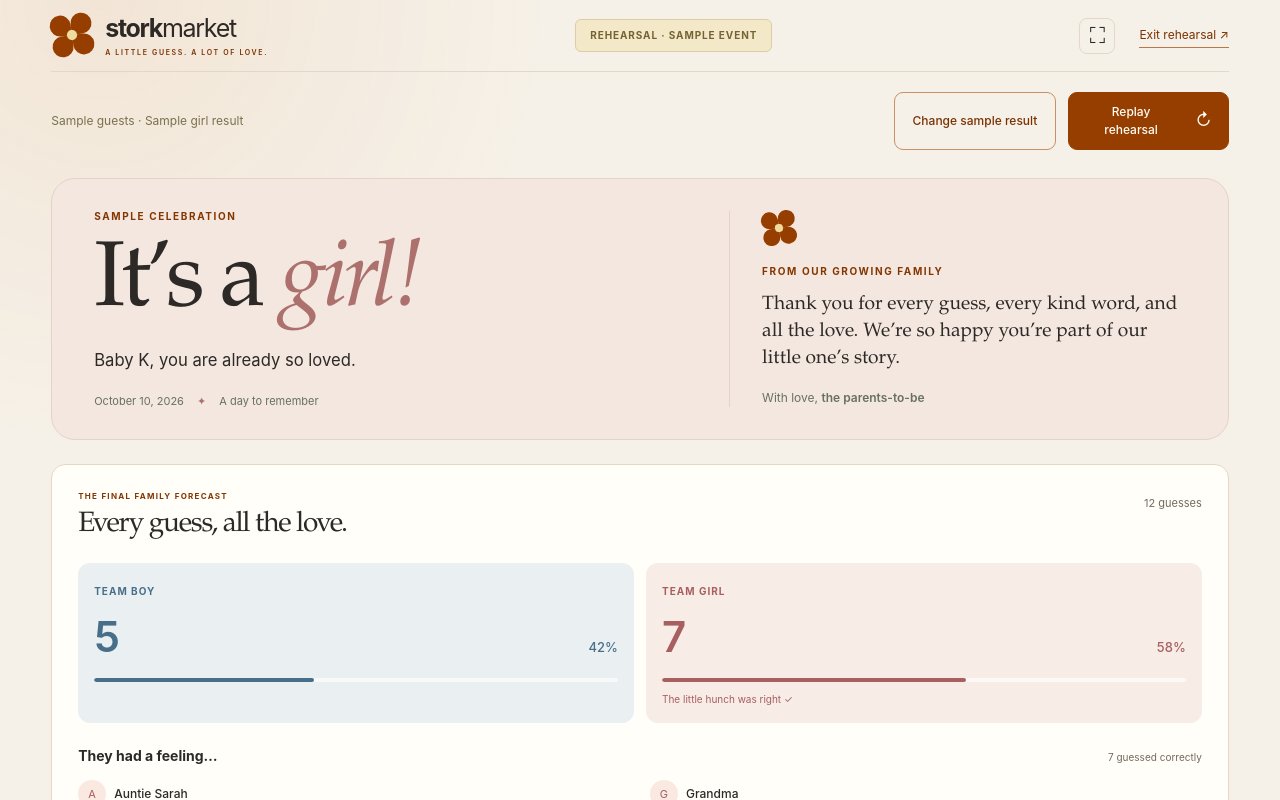
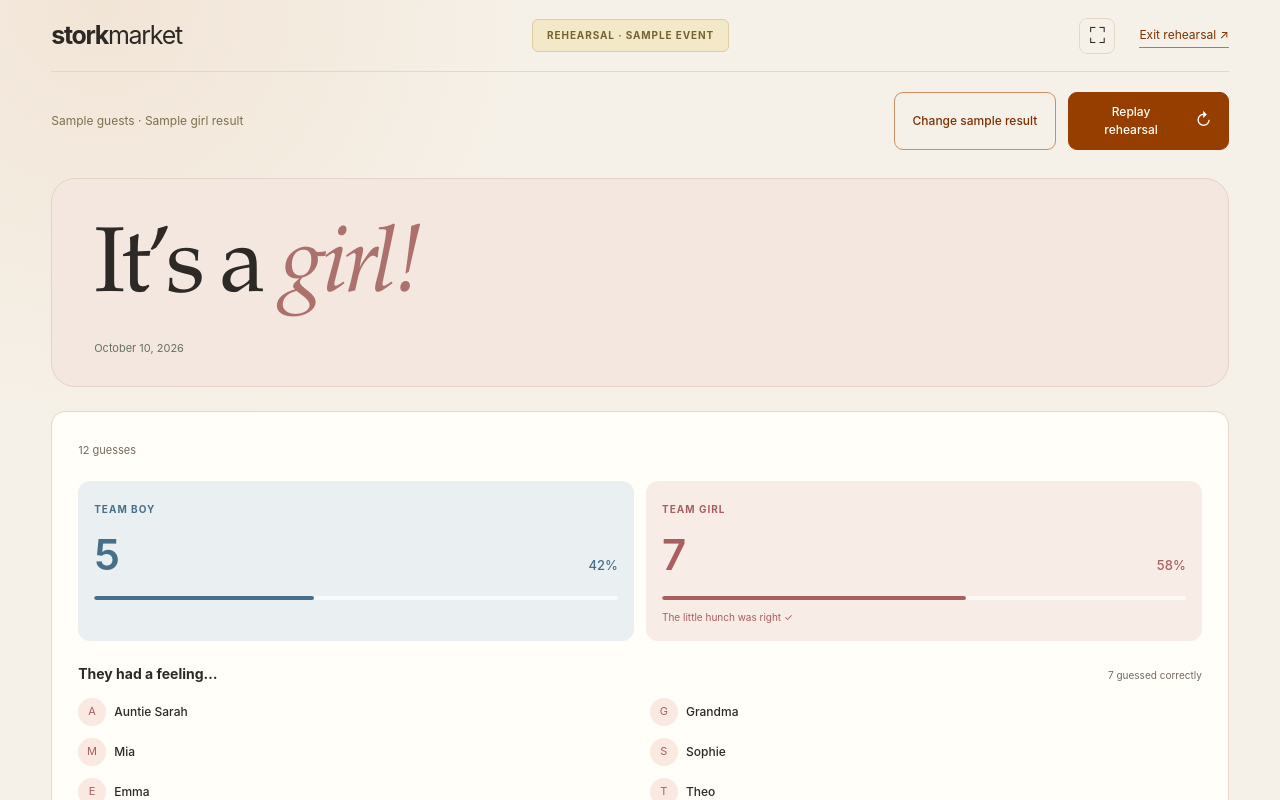
Before and after one commit to jkapilivsky/stork-market, a Next.js app: page /rehearsal in a window 1280 px wide. Both pictures are taken after a click on the button "Preview celebration screen ↗". Shown: the top 800 px of the page. Built offline with nearby package versions, Linux system fonts and the light colour scheme.

Commit message:
refine reveal experience

```diff
--- a/app/event/Celebration.tsx
+++ b/app/event/Celebration.tsx
@@ -7,12 +7,7 @@ import { Flower } from "./EventShell";
 import { Modal } from "./Modal";
 import { QRCard } from "./QRCard";
 import { Reveal } from "./Reveal";
-import {
-  DEFAULT_THANK_YOU,
-  tally,
-  type EventSnapshot,
-  type Gender,
-} from "./model";
+import { tally, type EventSnapshot, type Gender } from "./model";
 
 type CelebrationEvent = Pick<EventSnapshot, "settings" | "guests" | "me"> & {
   result: Gender;
@@ -62,17 +57,10 @@ export function CelebrationScreen({
     <div className={`party-celebration is-${event.result}`}>
       <section className="celebration-hero" aria-labelledby="celebration-title">
         <div className="celebration-announcement">
-          <span className="party-eyebrow">
-            {rehearsal ? "SAMPLE CELEBRATION" : "THE SECRET IS OUT"}
-          </span>
           <h1 id="celebration-title">
             It’s a <em>{event.result}!</em>
           </h1>
-          <p>{event.settings.babyName}, you are already so loved.</p>
-          <span className="celebration-date">
-            {event.settings.dateLabel} <span aria-hidden="true">✦</span> A day
-            to remember
-          </span>
+          <span className="celebration-date">{event.settings.dateLabel}</span>
           {event.me?.vote && (
             <span className="celebration-personal" role="status">
               {event.me.vote === event.result
@@ -81,16 +69,6 @@ export function CelebrationScreen({
             </span>
           )}
         </div>
-        <div className="celebration-thanks">
-          <Flower />
-          <span className="party-eyebrow">FROM OUR GROWING FAMILY</span>
-          <blockquote>
-            {event.settings.thankYouMessage || DEFAULT_THANK_YOU}
-          </blockquote>
-          <p>
-            With love, <strong>{event.settings.parentsLabel}</strong>
-          </p>
-        </div>
       </section>
 
       <div
@@ -98,13 +76,9 @@ export function CelebrationScreen({
       >
         <section
           className="party-card celebration-results"
-          aria-labelledby="final-guesses-title"
+          aria-label="Final guesses"
         >
           <div className="party-section-heading">
-            <div>
-              <span className="party-eyebrow">THE FINAL FAMILY FORECAST</span>
-              <h2 id="final-guesses-title">Every guess, all the love.</h2>
-            </div>
             <span className="celebration-total">
               {counts.total} {counts.total === 1 ? "guess" : "guesses"}
             </span>
@@ -237,10 +211,6 @@ export function CelebrationScreen({
         )}
       </div>
       <div className="celebration-footer">
-        <span>
-          <span aria-hidden="true">♡</span> The guessing is over. The love is
-          just beginning.
-        </span>
         <button
           className="party-text-link"
           aria-pressed={paused}
--- a/app/event/Dashboard.tsx
+++ b/app/event/Dashboard.tsx
@@ -114,7 +114,6 @@ function HomeForecast() {
 function FolkloreCard() {
   return (
     <section className="home-folklore" aria-labelledby="tales-title">
-      <span className="party-eyebrow">A LITTLE FOLKLORE, A LITTLE FUN</span>
       <h2 id="tales-title">Old Wives’ Tales</h2>
       <div className="folklore-columns">
         <div>
--- a/app/event/EventShell.tsx
+++ b/app/event/EventShell.tsx
@@ -52,10 +52,8 @@ export function EventShell({ children }: { children: ReactNode }) {
       </a>
       <header className="party-header">
         <Link className="party-brand" href="/" aria-label="Stork Market home">
-          <Flower />
           <span>
             stork<span className="brand-light">market</span>
-            <small>A LITTLE GUESS. A LOT OF LOVE.</small>
           </span>
         </Link>
         <nav className="party-nav" aria-label="Primary navigation">
--- a/app/event/Rehearsal.tsx
+++ b/app/event/Rehearsal.tsx
@@ -54,12 +54,6 @@ export function RehearsalPage() {
     const timer = setInterval(tick, 100);
     return () => clearInterval(timer);
   }, [stage, deadline]);
-  useEffect(() => {
-    if (stage !== "revealed") return;
-    const timer = setTimeout(() => setStage("celebration"), 12_000);
-    return () => clearTimeout(timer);
-  }, [stage]);
-
   function start() {
     setRemaining(10);
     setDeadline(Date.now() + 10_000);
@@ -84,10 +78,8 @@ export function RehearsalPage() {
           prefetch={false}
           aria-label="Return to host setup"
         >
-          <Flower />
           <span>
             stork<span className="brand-light">market</span>
-            <small>A LITTLE GUESS. A LOT OF LOVE.</small>
           </span>
         </Link>
         <span className="rehearsal-badge">
@@ -219,7 +211,6 @@ export function RehearsalPage() {
         )}
         {(stage === "countdown" || stage === "revealed") && (
           <RevealPresentation
-            babyName={DEFAULT_SETTINGS.babyName}
             result={stage === "revealed" ? result : null}
             counts={tally(SAMPLE_GUESTS)}
             remaining={remaining}
--- a/app/event/Reveal.tsx
+++ b/app/event/Reveal.tsx
@@ -2,7 +2,6 @@
 
 import { useEffect, useState, type CSSProperties } from "react";
 import { api, useEvent } from "./EventProvider";
-import { Flower } from "./EventShell";
 import { Modal } from "./Modal";
 import { tally, type Gender, type HostSnapshot } from "./model";
 
@@ -17,11 +16,6 @@ export function Reveal() {
     event.phase === "revealed" &&
     activeRevealAt !== null &&
     activeRevealAt === event.revealAt;
-  useEffect(() => {
-    if (!playingResult) return;
-    const timer = setTimeout(() => setActiveRevealAt(null), 12_000);
-    return () => clearTimeout(timer);
-  }, [playingResult]);
   const [host, setHost] = useState(false);
   const [stopping, setStopping] = useState(false);
   const [error, setError] = useState("");
@@ -61,7 +55,6 @@ export function Reveal() {
     : 10;
   return (
     <RevealPresentation
-      babyName={event.settings.babyName}
       result={event.phase === "revealed" ? event.result : null}
       counts={counts}
       remaining={remaining}
@@ -75,7 +68,6 @@ export function Reveal() {
 }
 
 export function RevealPresentation({
-  babyName,
   result,
   counts,
   remaining,
@@ -86,7 +78,6 @@ export function RevealPresentation({
   error = "",
   rehearsal = false,
 }: {
-  babyName: string;
   result: Gender | null;
   counts: ReturnType<typeof tally>;
   remaining: number;
@@ -131,35 +122,19 @@ export function RevealPresentation({
         </div>
       )}
       <div className="party-reveal-content">
-        <Flower />
-        <span className="party-eyebrow">
-          {revealed ? "THE LITTLE SECRET IS OUT" : "EVERYONE, GATHER ROUND"}
-        </span>
         {revealed ? (
           <>
             <h1>
               It’s a <em>{result}!</em>
             </h1>
-            <p>{babyName}, you are already so loved.</p>
             <span className="reveal-team">
               {counts.total
                 ? `${counts[result!]} of ${counts.total} guests guessed it!`
                 : "Let the happy tears begin."}
             </span>
-            <button className="party-button" onClick={onContinue}>
-              Join the celebration <span aria-hidden="true">♡</span>
-            </button>
-            <small className="reveal-next">
-              The celebration opens automatically in a moment.
-            </small>
           </>
         ) : (
           <>
-            <h1>
-              A little closer to
-              <br />
-              meeting you.
-            </h1>
             <div
               className="reveal-number"
               key={remaining}
@@ -169,13 +144,6 @@ export function RevealPresentation({
             >
               {remaining > 0 ? remaining : <span>Here we go…</span>}
             </div>
-            <p>
-              {remaining > 0
-                ? "The sweetest surprise is almost here."
-                : connected
-                  ? "Opening our little secret…"
-                  : "Reconnecting for the big reveal…"}
-            </p>
             {onStop && remaining > 0 && (
               <button
                 className="party-button party-button-secondary"
--- a/app/event/celebration.css
+++ b/app/event/celebration.css
@@ -10,10 +10,6 @@
   --celebration-line: #e6d2c9;
 }
 .celebration-hero {
-  display: grid;
-  grid-template-columns: 1.25fr 1fr;
-  align-items: center;
-  gap: 64px;
   padding: 30px 42px;
   border: 1px solid var(--celebration-line);
   border-radius: 24px;
@@ -92,6 +88,7 @@
   padding: 26px;
 }
 .celebration-results .party-section-heading {
+  justify-content: flex-start;
   gap: 12px;
   align-items: flex-start;
 }
@@ -320,7 +317,7 @@
 }
 .celebration-footer {
   display: flex;
-  justify-content: space-between;
+  justify-content: flex-end;
   align-items: center;
   gap: 20px;
   padding: 24px 0;
```
Also changed, not shown: app/event/VotePage.tsx (+10 -25 lines), 1 other file (tests, documents, lock files or other folders).
